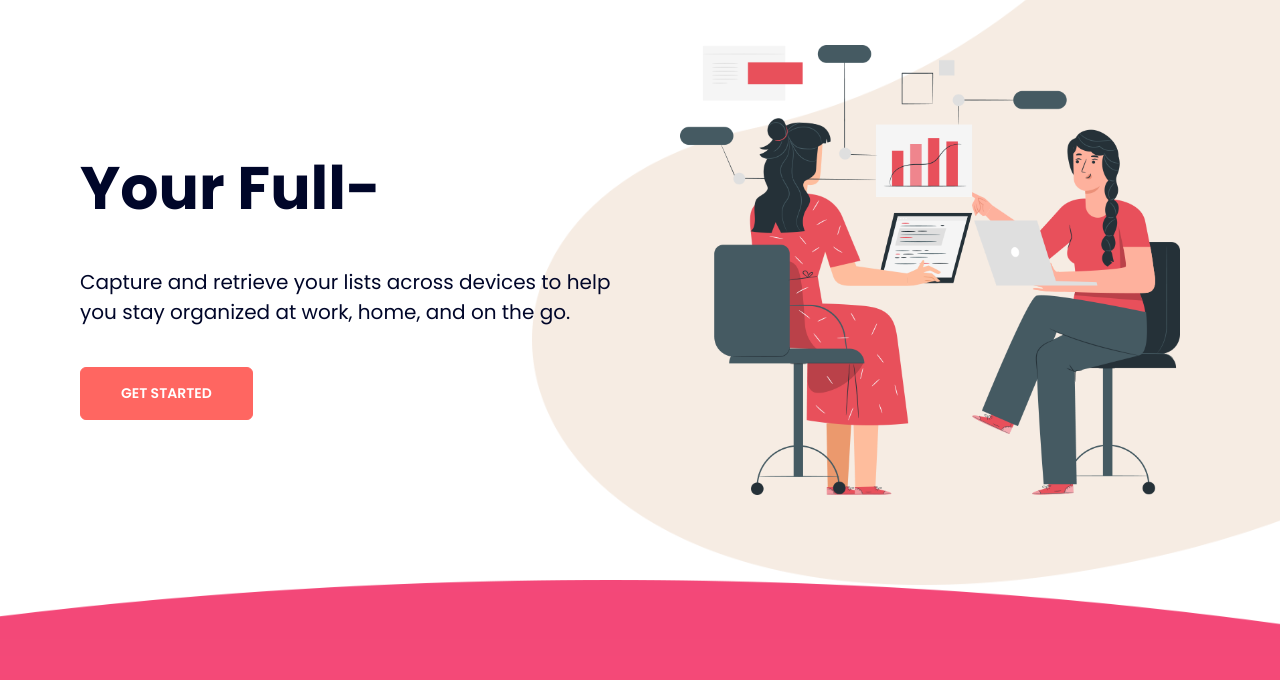
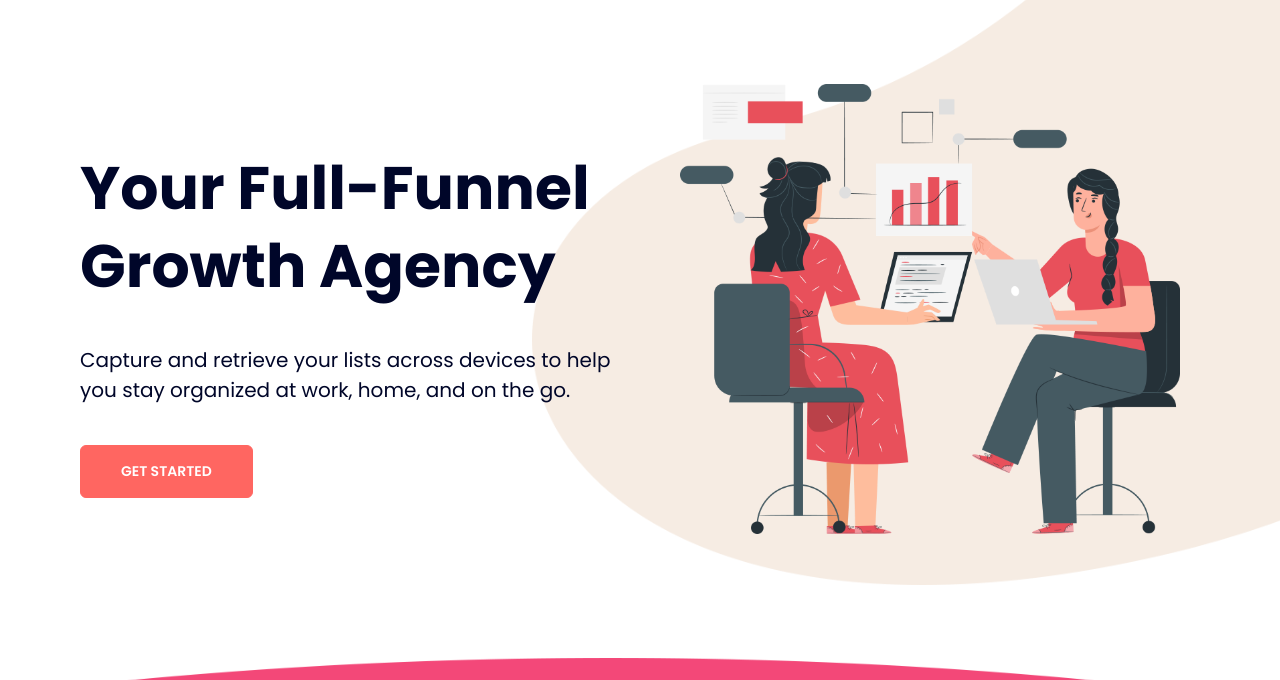
Before and after one commit to PUSHPENDER7128/project1, a plain HTML site: page index.html in a window 1280 px wide. Shown: the part 114-794 px from the top of the page. Drawn offline with nearby package versions, Linux system fonts and the light colour scheme.

Commit message:
Update index.html

```diff
--- a/index.html
+++ b/index.html
@@ -98,7 +98,7 @@
 
           <div class="hero-content">
 
-            <h1 class="h1 hero-title">Your full-</h1>
+            <h1 class="h1 hero-title">Your full-funnel growth agency</h1>
 
             <p class="hero-text">
               Capture and retrieve your lists across devices to help you stay organized at work, home, and on the go.
```
